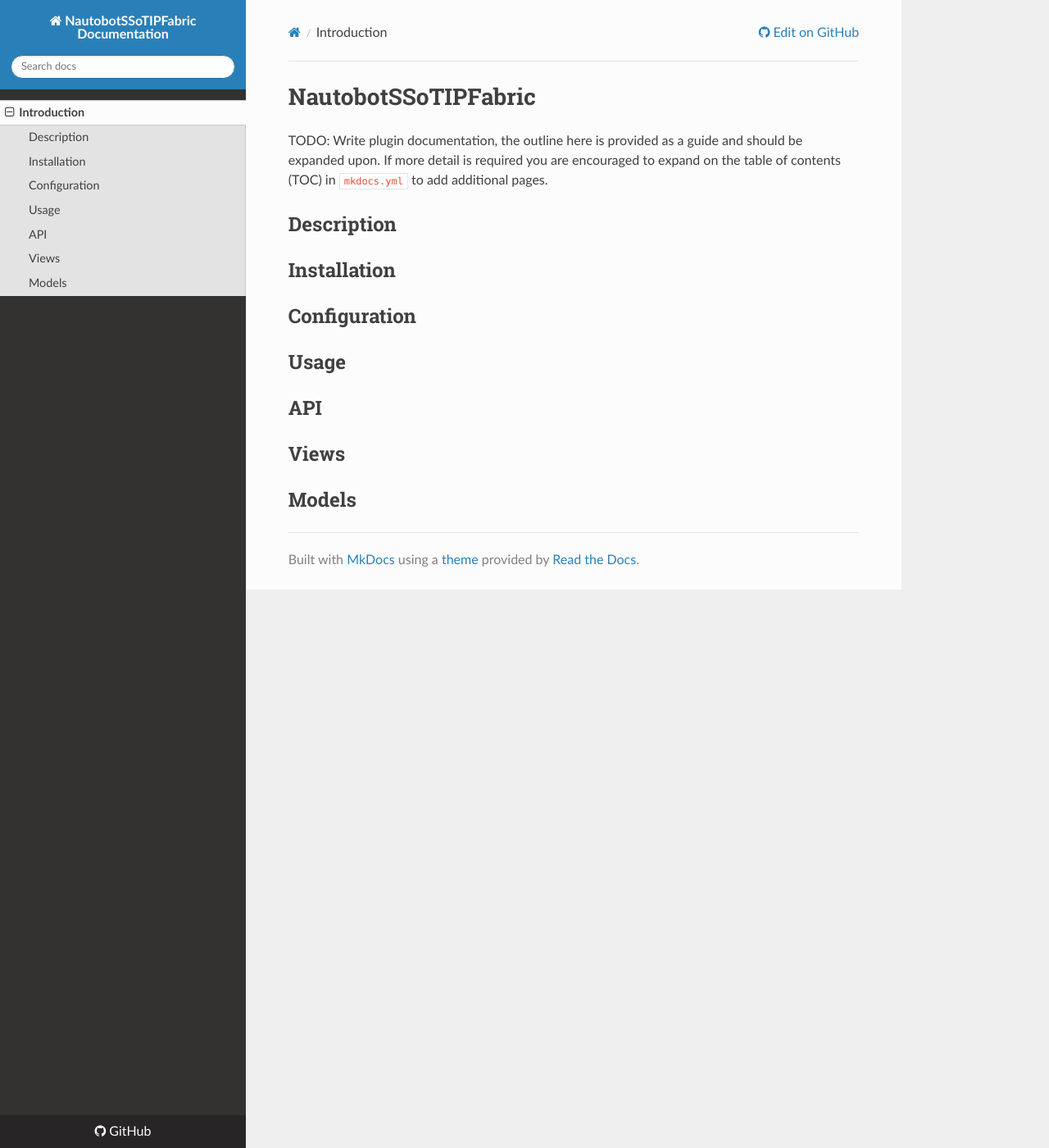
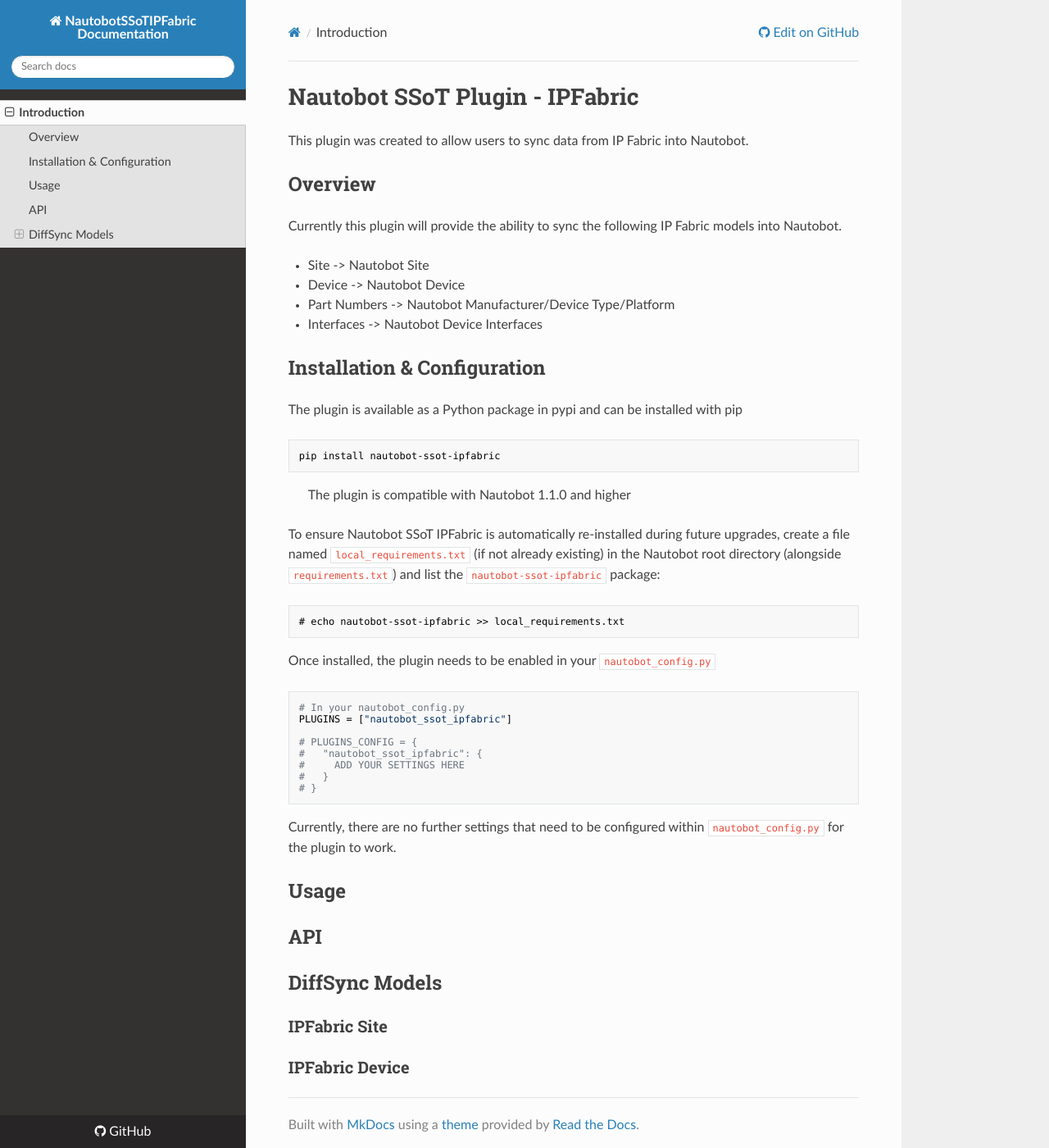
Before and after one commit to nautobot/nautobot-plugin-ssot-ipfabric, an MkDocs documentation site: the page built from docs/index.md, in a window 1280 px wide and 1400 px high. Shown: the whole window at 82% size. Built offline with MkDocs 1.6.1, drawn with Linux system fonts in a browser that asks for light colours; nearby versions of some CDN libraries.

Commit message:
Initial docs (#19)

````diff
--- a/docs/index.md
+++ b/docs/index.md
@@ -1,17 +1,53 @@
-# NautobotSSoTIPFabric
+# Nautobot SSoT Plugin - IPFabric
 
-TODO: Write plugin documentation, the outline here is provided as a guide and should be expanded upon.  If more detail is required you are encouraged to expand on the table of contents (TOC) in `mkdocs.yml` to add additional pages.
+This plugin was created to allow users to sync data from IP Fabric into Nautobot.
 
-## Description
+## Overview
 
-## Installation
+Currently this plugin will provide the ability to sync the following IP Fabric models into Nautobot.
 
-## Configuration
+- Site -> Nautobot Site
+- Device -> Nautobot Device
+- Part Numbers -> Nautobot Manufacturer/Device Type/Platform
+- Interfaces -> Nautobot Device Interfaces
+
+## Installation & Configuration
+
+The plugin is available as a Python package in pypi and can be installed with pip
+
+```shell
+pip install nautobot-ssot-ipfabric
+```
+
+> The plugin is compatible with Nautobot 1.1.0 and higher
+
+To ensure Nautobot SSoT IPFabric is automatically re-installed during future upgrades, create a file named `local_requirements.txt` (if not already existing) in the Nautobot root directory (alongside `requirements.txt`) and list the `nautobot-ssot-ipfabric` package:
+
+```no-highlight
+# echo nautobot-ssot-ipfabric >> local_requirements.txt
+```
+
+Once installed, the plugin needs to be enabled in your `nautobot_config.py`
+
+```python
+# In your nautobot_config.py
+PLUGINS = ["nautobot_ssot_ipfabric"]
+
+# PLUGINS_CONFIG = {
+#   "nautobot_ssot_ipfabric": {
+#     ADD YOUR SETTINGS HERE
+#   }
+# }
+```
+
+Currently, there are no further settings that need to be configured within `nautobot_config.py` for the plugin to work.
 
 ## Usage
 
 ## API
 
-## Views
+## DiffSync Models
 
-## Models
+### IPFabric Site
+
+### IPFabric Device
--- a/mkdocs.yml
+++ b/mkdocs.yml
@@ -21,3 +21,6 @@
       permalink: true
 nav:
   - Introduction: "index.md"
+plugins:
+  - search
+  - include-markdown
--- a/pyproject.toml
+++ b/pyproject.toml
@@ -33,6 +33,7 @@
 invoke = "*"
 ipython = "*"
 mkdocs = "*"
+mkdocs-include-markdown-plugin = "*"
 pydocstyle = "*"
 pylint = "*"
 pylint-django = "*"
````
Also changed, not shown: 1 other file.
